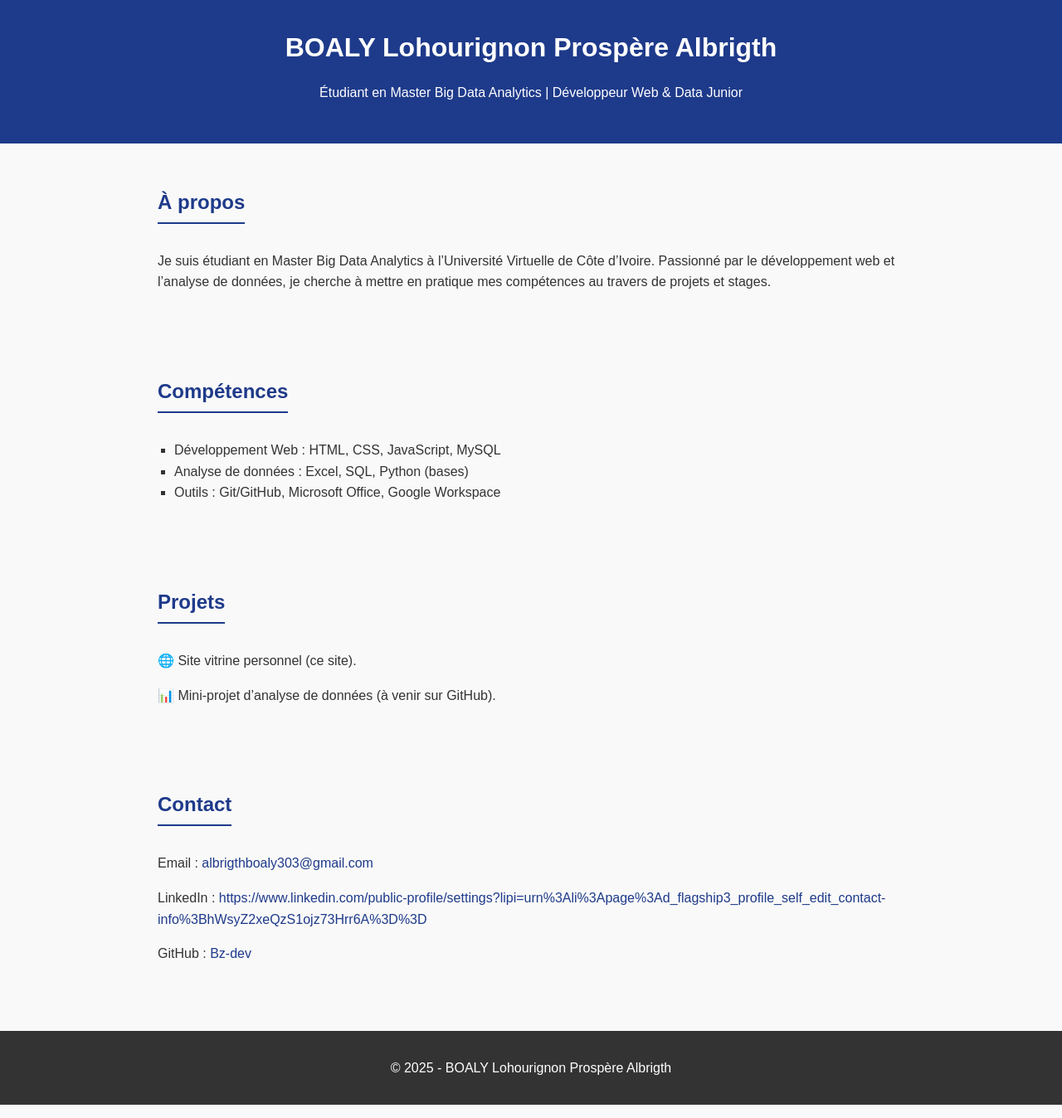
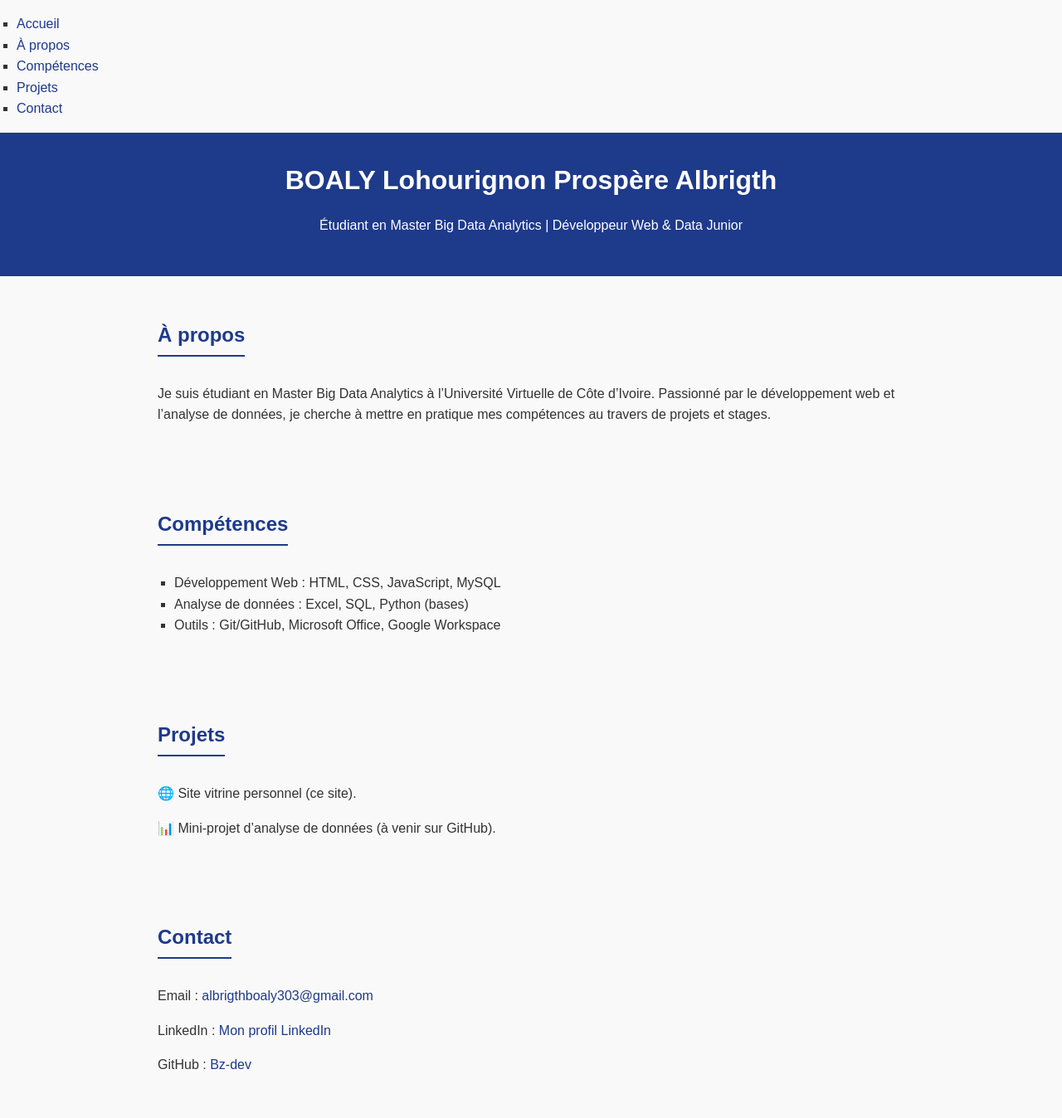
Before and after one commit to Bz-dev/site-vitrine, a plain HTML site: page index.html in a window 1280 px wide. Shown: the top 1348 px of the page at 83% size. Drawn offline with Linux system fonts and the light colour scheme.

Commit message:
Update index.html

```diff
--- a/index.html
+++ b/index.html
@@ -7,8 +7,19 @@
   <link rel="stylesheet" href="style.css">
 </head>
 <body>
+  <!-- Menu de navigation -->
+  <nav>
+    <ul>
+      <li><a href="#home">Accueil</a></li>
+      <li><a href="#about">À propos</a></li>
+      <li><a href="#skills">Compétences</a></li>
+      <li><a href="#projects">Projets</a></li>
+      <li><a href="#contact">Contact</a></li>
+    </ul>
+  </nav>
+
   <!-- En-tête -->
-  <header>
+  <header id="home">
     <h1>BOALY Lohourignon Prospère Albrigth</h1>
     <p>Étudiant en Master Big Data Analytics | Développeur Web & Data Junior</p>
   </header>
@@ -41,7 +52,7 @@
   <section id="contact">
     <h2>Contact</h2>
     <p>Email : <a href="mailto:albrigthboaly303@gmail.com">albrigthboaly303@gmail.com</a></p>
-    <p>LinkedIn : <a href="#">https://www.linkedin.com/public-profile/settings?lipi=urn%3Ali%3Apage%3Ad_flagship3_profile_self_edit_contact-info%3BhWsyZ2xeQzS1ojz73Hrr6A%3D%3D</a></p>
+    <p>LinkedIn : <a href="#">Mon profil LinkedIn</a></p>
     <p>GitHub : <a href="https://github.com/Bz-dev">Bz-dev</a></p>
   </section>
 
@@ -49,5 +60,8 @@
   <footer>
     <p>© 2025 - BOALY Lohourignon Prospère Albrigth</p>
   </footer>
+
+  <!-- Script JS -->
+  <script src="script.js"></script>
 </body>
 </html>
```
